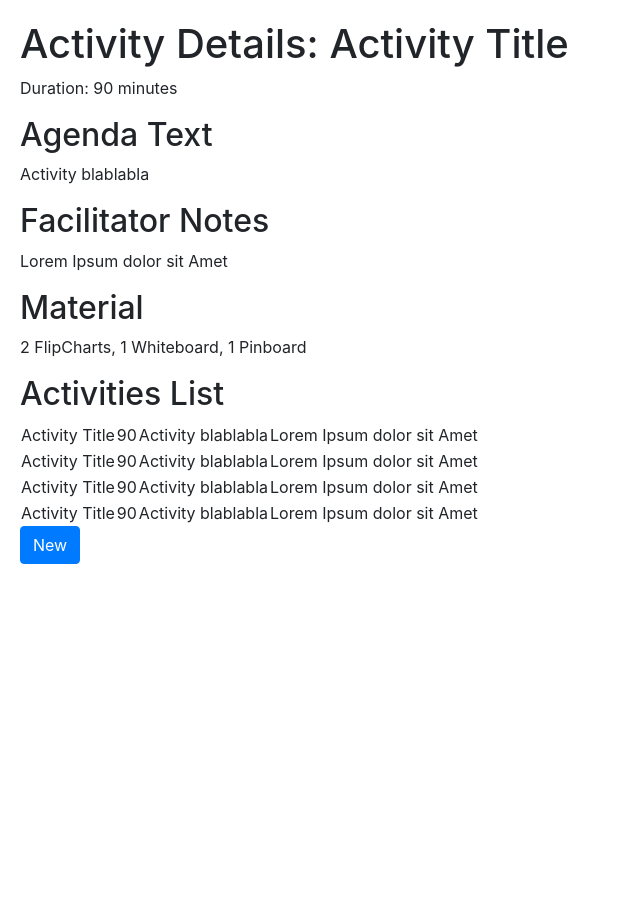
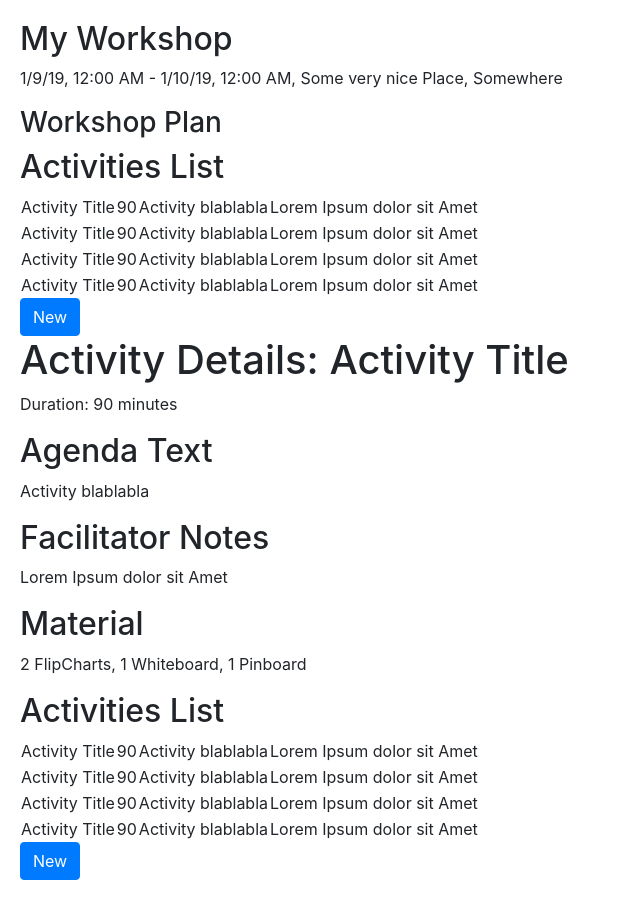
Before and after one commit to Catlaina/CatlainaRepo, an Angular app in the folder frontend/Catlaina/: page / in a window 1280 px wide. Shown: the whole page, without its empty margins (0-640 px from the left). Before the commit the page ends 800 px from the top, so only its background shows below. Built offline with nearby package versions, Linux system fonts and the light colour scheme.

Commit message:
Introduced Workshop Component

```diff
--- a/frontend/Catlaina/src/app/app.component.html
+++ b/frontend/Catlaina/src/app/app.component.html
@@ -18,6 +18,8 @@
   </li>
 </ul> -->
 
+<app-workshop></app-workshop>
+
 <app-workshop-activity></app-workshop-activity>
 
 <app-workshop-activities></app-workshop-activities>
--- a/frontend/Catlaina/src/app/app.module.ts
+++ b/frontend/Catlaina/src/app/app.module.ts
@@ -5,12 +5,14 @@ import { AppRoutingModule } from './app-routing.module';
 import { AppComponent } from './app.component';
 import { WorkshopActivityComponent } from './workshop-activity/workshop-activity.component';
 import { WorkshopActivitiesComponent } from './workshop-activities/workshop-activities.component';
+import { WorkshopComponent } from './workshop/workshop.component';
 
 @NgModule({
   declarations: [
     AppComponent,
     WorkshopActivityComponent,
-    WorkshopActivitiesComponent
+    WorkshopActivitiesComponent,
+    WorkshopComponent
   ],
   imports: [
     BrowserModule,
--- a/frontend/Catlaina/src/app/workshop-activity/workshop-activity.component.ts
+++ b/frontend/Catlaina/src/app/workshop-activity/workshop-activity.component.ts
@@ -19,6 +19,7 @@ export class WorkshopActivityComponent implements OnInit {
     this._activitiyService = activityService;
   }
 
+
   ngOnInit() {
   }
 
--- /dev/null
+++ b/frontend/Catlaina/src/app/workshop/workshop.component.html
@@ -0,0 +1,9 @@
+
+<div>
+  <h2> {{workshopTitle}} </h2>
+  <p>
+    {{startDate | date:'short' }} - {{endDate | date:'short'}}, {{place}}
+  </p>
+  <h3>Workshop Plan</h3>
+  <app-workshop-activities></app-workshop-activities>
+</div>
--- /dev/null
+++ b/frontend/Catlaina/src/app/workshop/workshop.component.ts
@@ -0,0 +1,49 @@
+import { Component, OnInit } from '@angular/core';
+
+@Component({
+  selector: 'app-workshop',
+  templateUrl: './workshop.component.html',
+  styleUrls: ['./workshop.component.css']
+})
+export class WorkshopComponent implements OnInit {
+
+  private _workshopTitle: String = "My Workshop";
+  public get workshopTitle(): String {
+    return this._workshopTitle;
+  }
+  public set workshopTitle(value: String) {
+    this._workshopTitle = value;
+  }
+
+
+  private _startDate: Date = new Date(2019, 0, 9) ;
+  public get startDate(): Date {
+    return this._startDate;
+  }
+  public set startDate(value: Date) {
+    this._startDate = value;
+  }
+
+  private _endDate: Date = new Date(2019, 0, 10);
+  public get endDate(): Date {
+    return this._endDate;
+  }
+  public set endDate(value: Date) {
+    this._endDate = value;
+  }
+
+  private _place: string = "Some very nice Place, Somewhere";
+  public get place(): string {
+    return this._place;
+  }
+  public set place(value: string) {
+    this._place = value;
+  }
+
+
+  constructor() { }
+
+  ngOnInit() {
+  }
+
+}
```
Also changed, not shown: frontend/Catlaina/src/app/workshop/workshop.component.css (added), 1 other file (tests, documents, lock files or other folders).
